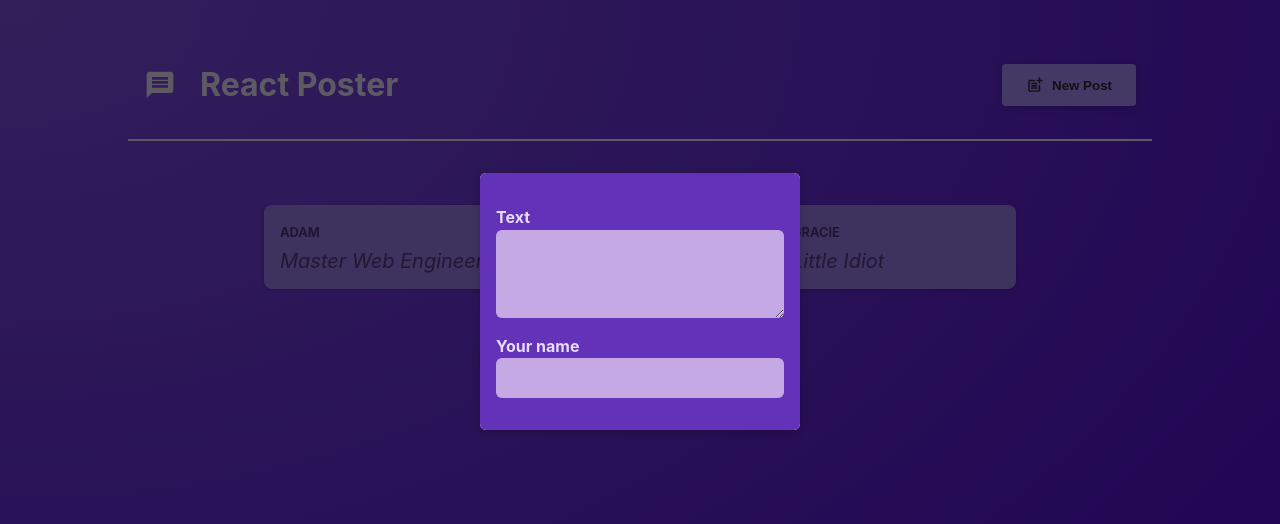
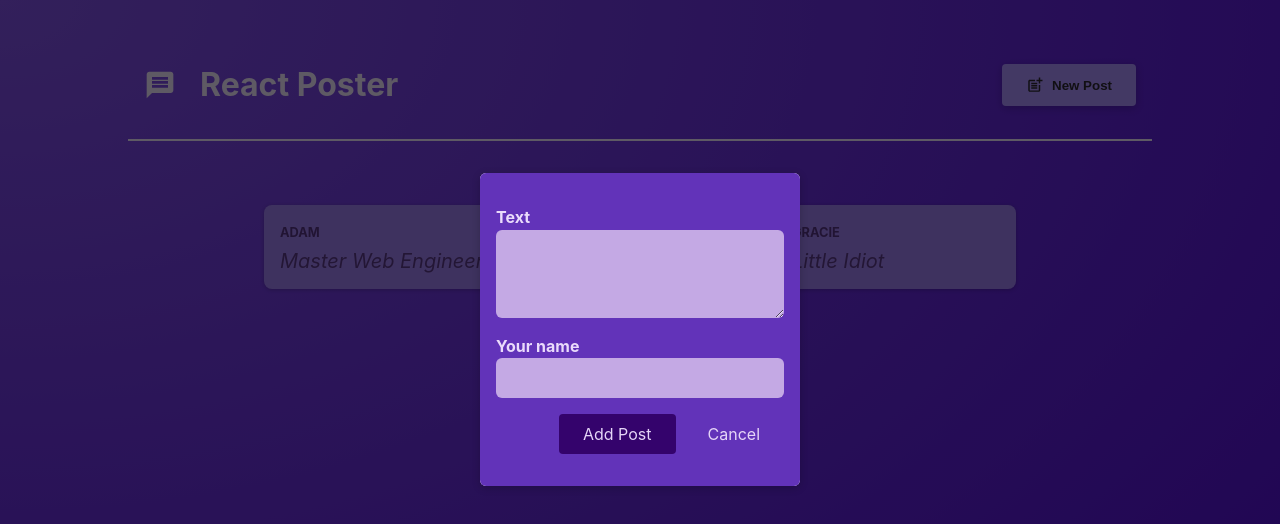
Before and after one commit to Adam-brightloop/trudge, a React (Vite) app: page / in a window 1280 px wide. Both pictures are taken after a click on the button "New Post". Shown: the top 524 px of the page. Built offline with nearby package versions, Linux system fonts and the light colour scheme.

Commit message:
31. Adding Form Buttons

```diff
--- a/src/components/NewPost.jsx
+++ b/src/components/NewPost.jsx
@@ -1,7 +1,7 @@
 //import { useState } from 'react';
 import classes from './NewPost.module.css';
 
-function NewPost(props) {
+function NewPost({onBodyChange, onAuthorChange, onCancel}) {
   /*const stateData = useState('');
   stateData[0];  This is the state variable that holds the value of the text area input field.
   stateData[1];  This is the function to update the state variable.
@@ -17,11 +17,15 @@ function NewPost(props) {
     <form className={classes.form}>
       <p>
         <label htmlFor="body">Text</label>
-        <textarea id="body" required rows={3} onChange={props.onBodyChange}/>
+        <textarea id="body" required rows={3} onChange={onBodyChange}/>
       </p>
       <p>
         <label htmlFor="name">Your name</label>
-        <input type="text" id="name" required onChange={props.onAuthorChange}/>
+        <input type="text" id="name" required onChange={onAuthorChange}/>
+      </p>
+      <p className={classes.actions}>
+        <button type="submit" className={classes.submit}>Add Post</button>
+        <button type="button" className={classes.cancel} onClick={onCancel}>Cancel</button>
       </p>
     </form>
   );
--- a/src/components/PostList.jsx
+++ b/src/components/PostList.jsx
@@ -25,7 +25,11 @@ function PostList({isPosting, onStopPosting}) {
         <>
             {isPosting && (
                 <Modal onClose={onStopPosting}>
-                    <NewPost onBodyChange={bodyChangeHandler} onAuthorChange={authorChangeHandler}/>
+                    <NewPost
+                      onBodyChange={bodyChangeHandler}
+                      onAuthorChange={authorChangeHandler}
+                      onCancel={onStopPosting}
+                    />
                 </Modal>
             )}
 
```
